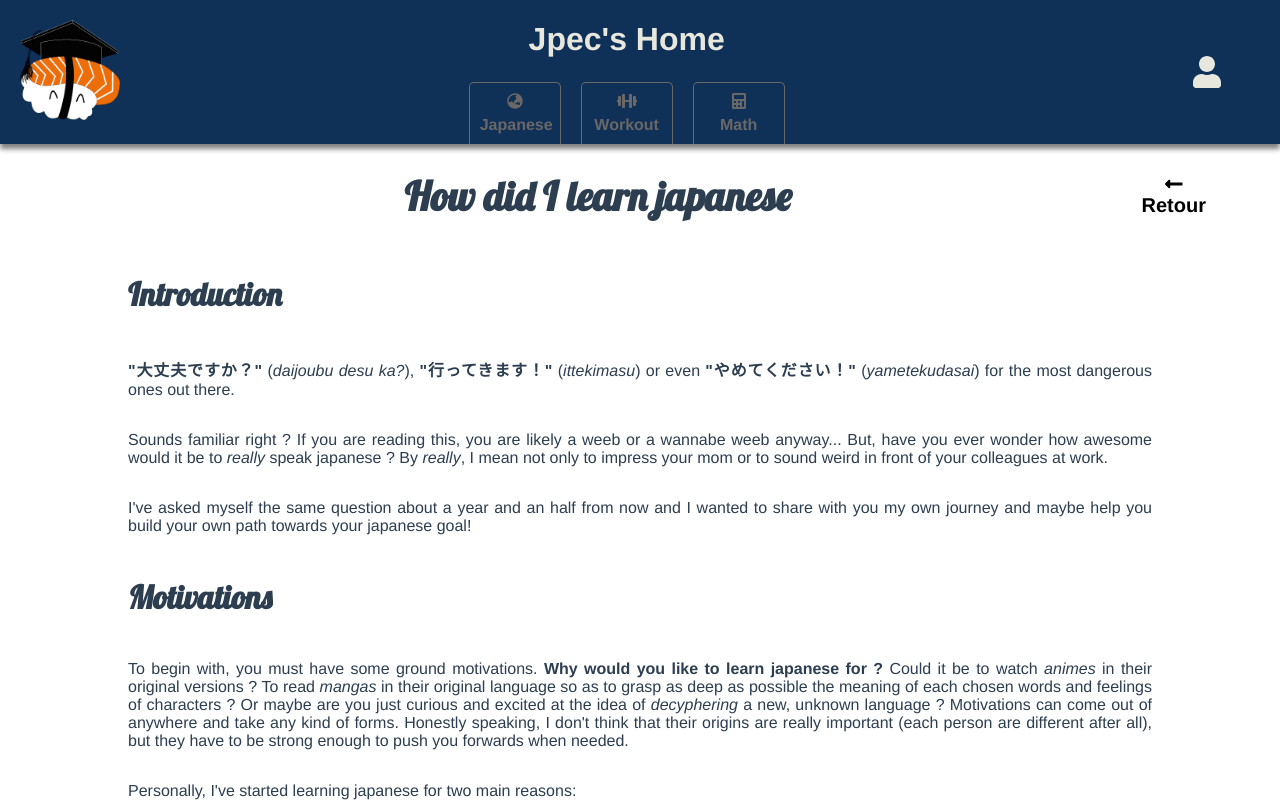
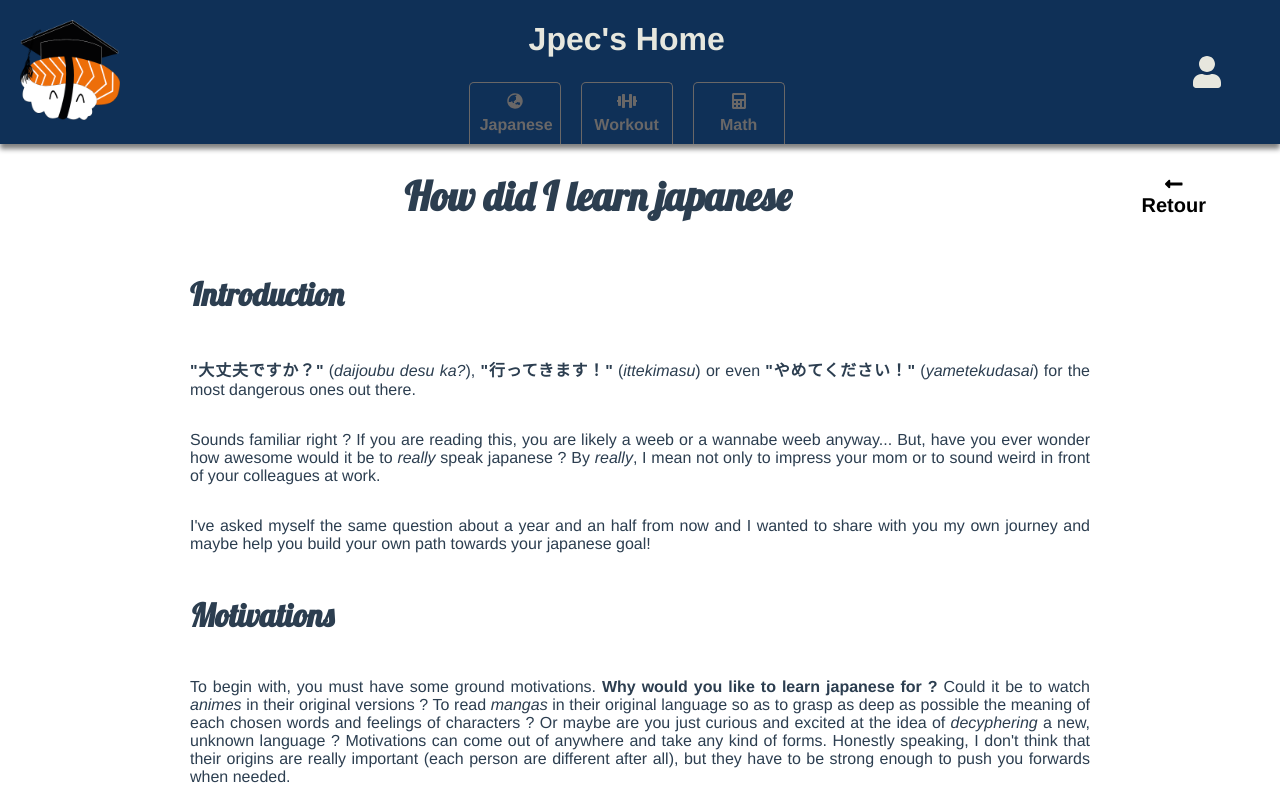
Before and after one commit to Jpec57/jpecs_home, a Vue app in the folder frontend/: page / in a window 1280 px wide. Both pictures are taken after a click on the element "How did I learn japanese". Shown: the top 800 px of the page. Built offline with nearby package versions, Linux system fonts and the light colour scheme.

Commit message:
Using flex to reduce width and not found page

```diff
--- a/frontend/package.json
+++ b/frontend/package.json
@@ -11,6 +11,7 @@
     "@fortawesome/fontawesome-svg-core": "^1.2.32",
     "@fortawesome/free-solid-svg-icons": "^5.15.1",
     "@fortawesome/vue-fontawesome": "^3.0.0-3",
+    "@tailwindcss/typography": "^0.4.0",
     "babel-runtime": "^6.26.0",
     "core-js": "^3.6.5",
     "marked": "^1.2.7",
--- a/frontend/src/App.vue
+++ b/frontend/src/App.vue
@@ -1,18 +1,18 @@
 <template>
   <div id="app-content">
     <div id="bannier">
-      <NavBar />
+      <Navigation />
     </div>
     <router-view />
   </div>
 </template>
 
 <script>
-import NavBar from "./components/Navigation";
+import Navigation from "./components/Navigation";
 export default {
   name: "App",
   components: {
-    NavBar,
+    Navigation,
   },
   watch: {
       '$route' (to) {
@@ -152,4 +152,9 @@ html, body, #app, #app-content {
   display: flex;
   flex-direction: row;
 }
+
+.f-center{
+  display: flex;
+  justify-content: center;
+}
 </style>
--- /dev/null
+++ b/frontend/src/components/NavBar.vue
@@ -0,0 +1,20 @@
+<template>
+          <NavBarLink title="Japanese" path="/japanese" icon="globe-asia" />
+        <NavBarLink title="Workout" path="/fitness" icon="dumbbell" />
+        <NavBarLink title="Math" path="/math" icon="calculator" />
+</template>
+
+<script>
+import NavBarLink from "./NavBarLink.vue";
+
+export default {
+    name: "NavBar",
+      components: {
+    NavBarLink,
+  },
+}
+</script>
+
+<style lang="scss" scoped>
+
+</style>
--- a/frontend/src/components/Navigation.vue
+++ b/frontend/src/components/Navigation.vue
@@ -17,9 +17,11 @@
       <div class="main-menu" v-if="window.width > 600">
         <h1>Jpec's Home</h1>
         <div class="module-link-container">
-          <NavBarLink title="Japanese" path="/japanese" icon="globe-asia" />
+                  <NavBar/>
+
+          <!-- <NavBarLink title="Japanese" path="/japanese" icon="globe-asia" />
           <NavBarLink title="Workout" path="/fitness" icon="dumbbell" />
-          <NavBarLink title="Math" path="/math" icon="calculator" />
+          <NavBarLink title="Math" path="/math" icon="calculator" /> -->
         </div>
       </div>
 
@@ -48,9 +50,10 @@
     </div>
     <div class="mobile-nav-container" v-if="window.width <= 600">
       <div v-show="showNav" class="floating-menu">
-        <NavBarLink title="Japanese" path="/japanese" icon="globe-asia" />
+        <NavBar/>
+        <!-- <NavBarLink title="Japanese" path="/japanese" icon="globe-asia" />
         <NavBarLink title="Workout" path="/fitness" icon="dumbbell" />
-        <NavBarLink title="Math" path="/math" icon="calculator" />
+        <NavBarLink title="Math" path="/math" icon="calculator" /> -->
       </div>
     </div>
     <!-- END MOBILE -->
@@ -58,12 +61,12 @@
 </template>
 
 <script>
-import NavBarLink from "./NavBarLink.vue";
+import NavBar from "./NavBar.vue";
 
 export default {
-  name: "NavBar",
+  name: "Navigation",
   components: {
-    NavBarLink,
+    NavBar
   },
   data() {
     return {
--- a/frontend/src/pages/ArticlePage.vue
+++ b/frontend/src/pages/ArticlePage.vue
@@ -1,17 +1,30 @@
 <template>
-  <div>
+  <div class="f-col">
     <div class="article-header">
       <h1 class="article-title">
         {{ article.title }}
       </h1>
-      <router-link to="/">
+      <router-link to="/" v-if="window.width > 600">
         <div class="back">
           <font-awesome-icon icon="long-arrow-alt-left" size="1x" />
           <span> Retour </span>
         </div>
       </router-link>
     </div>
-    <div class="article-body" v-html="compiledMarkdown"></div>
+    <div class="f-center">
+            <router-link to="/" v-if="window.width <= 600">
+        <div class="back">
+          <font-awesome-icon icon="long-arrow-alt-left" size="1x" />
+          <span> Retour </span>
+        </div>
+      </router-link>
+    </div>
+    <div class="f-row flex-1">
+      <div class="left-side-container" v-if="window.width > 600"></div>
+      <div class="article-body" v-html="compiledMarkdown"></div>
+      <div class="right-side-container" v-if="window.width > 600"></div>
+    </div>
+
     <div class="article-footer"></div>
   </div>
 </template>
@@ -27,9 +40,17 @@ export default {
     return {
       article: new Article("Mock article", "This is a description", "Content"),
       mdFile: "# Baby metal",
+      window: {
+        width: 0,
+        height: 0,
+      },
     };
   },
   methods: {
+    handleResize() {
+      this.window.width = window.innerWidth;
+      this.window.height = window.innerHeight;
+    },
     async fetchArticle() {
       console.log(this.$route.params);
       this.article = articles[this.$route.params.id];
@@ -44,10 +65,65 @@ export default {
   mounted() {
     this.fetchArticle();
   },
+  created() {
+    window.addEventListener("resize", this.handleResize);
+    this.handleResize();
+  },
+  unmounted() {
+    window.removeEventListener("resize", this.handleResize);
+  },
 };
 </script>
 
 <style lang="scss">
+@-webkit-keyframes fadinJpec {
+  0% {
+    opacity: 0;
+    height: 0%;
+    width: 50%;
+  }
+  100% {
+    opacity: 1;
+    height: 100%;
+    width: 100%;
+  }
+}
+@-moz-keyframes fadinJpec {
+  0% {
+    opacity: 0;
+    height: 0%;
+    width: 50%;
+  }
+  100% {
+    opacity: 1;
+    height: 100%;
+    width: 100%;
+  }
+}
+@-o-keyframes fadinJpec {
+  0% {
+    opacity: 0;
+    height: 0%;
+    width: 50%;
+  }
+  100% {
+    opacity: 1;
+    height: 100%;
+    width: 100%;
+  }
+}
+@keyframes fadinJpec {
+  0% {
+    opacity: 0;
+    height: 0%;
+    width: 50%;
+  }
+  100% {
+    opacity: 1;
+    height: 100%;
+    width: 100%;
+  }
+}
 .article-header {
   display: flex;
   flex-direction: row;
@@ -75,65 +151,32 @@ export default {
     font-size: 20px;
   }
 }
-@-webkit-keyframes fadinJpec {
-  0% {
-    opacity: 0;
-    height: 0%;
-    width: 50%;
-  }
-  100% {
-    opacity: 1;
-    height: 100%;
-    width: 80%;
-  }
-}
-@-moz-keyframes fadinJpec {
-  0% {
-    opacity: 0;
-    height: 0%;
-    width: 50%;
-  }
-  100% {
-    opacity: 1;
-    height: 100%;
-    width: 80%;
-  }
-}
-@-o-keyframes fadinJpec {
-  0% {
-    opacity: 0;
-    height: 0%;
-    width: 50%;
-  }
-  100% {
-    opacity: 1;
-    height: 100%;
-    width: 80%;
-  }
-}
-@keyframes fadinJpec {
-  0% {
-    opacity: 0;
-    height: 0%;
-    width: 50%;
-  }
-  100% {
-    opacity: 1;
-    height: 100%;
-    width: 80%;
-  }
-}
+
 .article-body {
   display: flex;
   flex-direction: column;
-  padding-left: 10%;
-  padding-right: 10%;
+  max-width: 900px;
   text-align: justify;
+  // margin: auto;
+  justify-content: center;
   vertical-align: center;
   animation: fadinJpec 1.5s;
   overflow: hidden;
+  @media screen and (max-width: 1200px) {
+    padding-left: 5%;
+    padding-right: 5%;
+  }
 }
-
+  .f-center{
+      a {
+    text-decoration: none;
+    font-weight: bold;
+    color: black;
+  }
+  }
+.article-footer {
+  padding-top: 10%;
+}
 table {
   display: flex;
   flex-direction: column;
--- a/frontend/vue.config.js
+++ b/frontend/vue.config.js
@@ -18,6 +18,9 @@ module.exports = {
         .loader('raw-loader')
         .end()
     },
+    // plugins:[
+    //   require('@tailwindcss/typography'),
+    // ],
     configureWebpack: config => {
         return {
           plugins: [
```
Also changed, not shown: frontend/src/router.js (+7 -7 lines), 1 other file (tests, documents, lock files or other folders).
